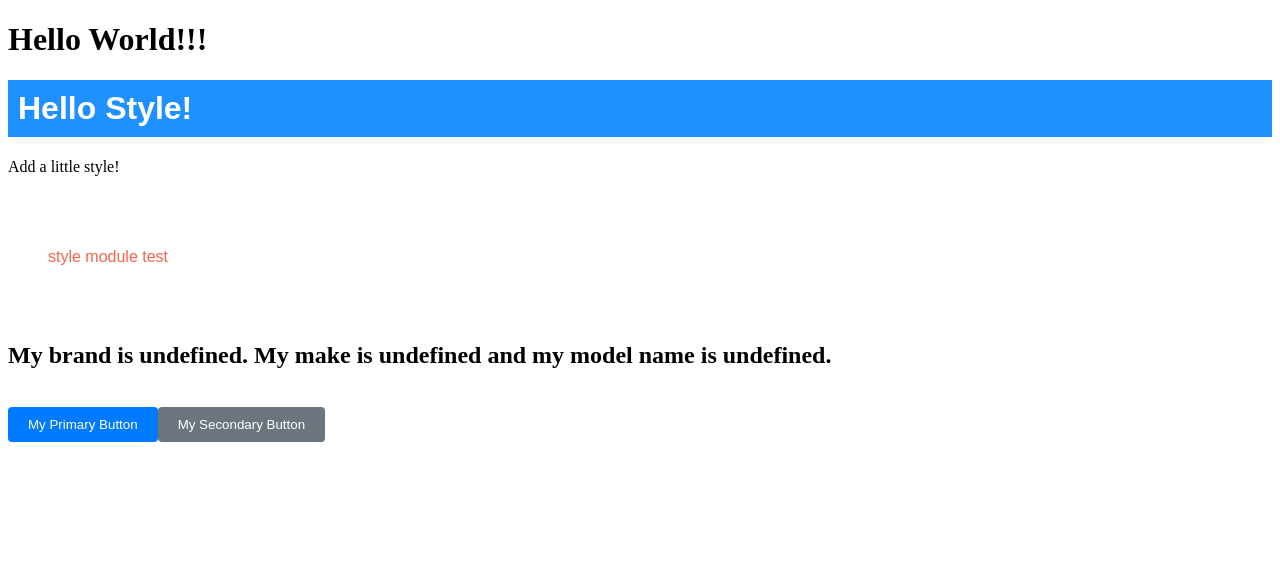
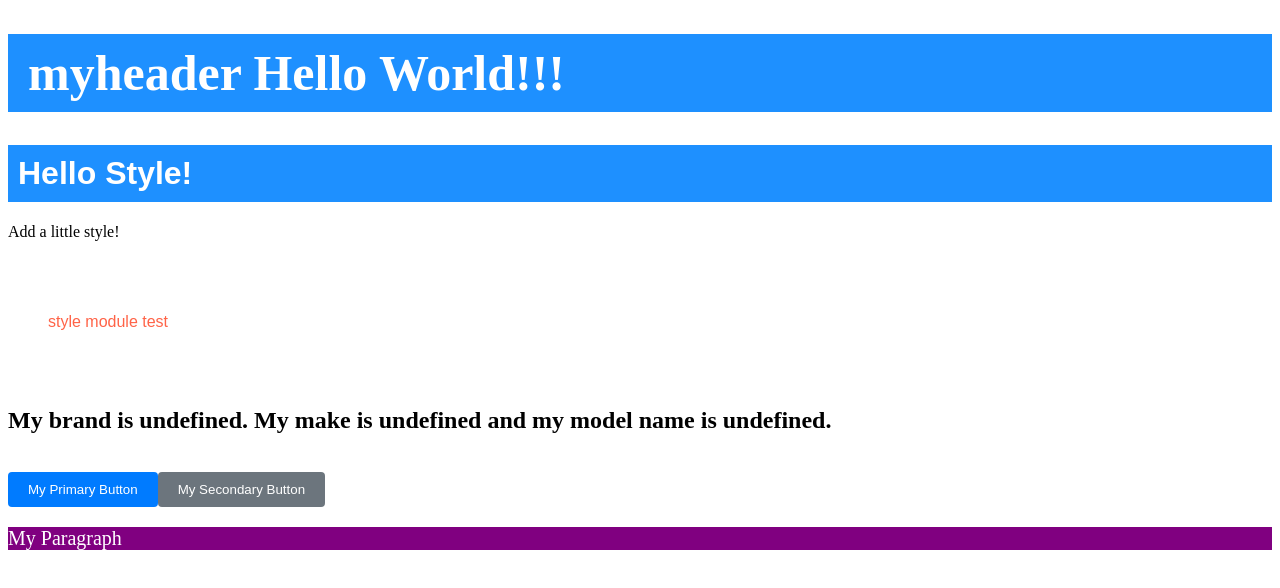
Before and after one commit to acsnook94/react-test-app, a React (Vite) app: page / in a window 1280 px wide. Shown: the top 588 px of the page. Built offline with nearby package versions, Linux system fonts and the light colour scheme.

Commit message:
Added file: BlueHeader.module.css

```diff
--- a/src/App.jsx
+++ b/src/App.jsx
@@ -124,7 +124,9 @@
 import '@vitejs/plugin-react/preamble';
 import { lazy, Suspense } from 'react';
 import Car from './Car';
-import styles from './Button.module.css';
+import btnStyles from './Button.module.css';
+import hStyles from './BlueHeader.module.css';
+import myStyles from './my-style.module.css';
 // import Header from './Header';
 // import Sidebar from './Sidebar';
 // import Content from './Content';
@@ -137,7 +139,7 @@ const Content = lazy(()=>import('./Content'));
 function App(){
   return(
     <div className="App">
-      <h1>Hello World!!!</h1>
+      <h1 className='myheader'>myheader Hello World!!!</h1>
 
       <Suspense fallback={<div>Loading.....</div>}>
         <Header/>
@@ -150,12 +152,18 @@ function App(){
       <Car/>
       <br/>
 
-      <button className={`${styles.mybutton} ${styles.primary}`}>
+      {/* <button className={`${btnStyles.mybutton} ${btnStyles.primary}`}> */}
+      <button className={`${btnStyles.primary}`}>
         My Primary Button
       </button>
-      <button className={`${styles.mybutton} ${styles.secondary}`}>
+      {/* <button className={`${btnStyles.mybutton} ${btnStyles.secondary}`}> */}
+      <button className={`${btnStyles.secondary}`}>
         My Secondary Button
       </button>
+
+      <p className={myStyles.myparagraph}>
+        My Paragraph
+      </p>
     </div>
   );
 }
--- /dev/null
+++ b/src/BlueHeader.module.css
@@ -0,0 +1,7 @@
+
+:global(.myheader){
+    padding: 10px 20px;
+    font-size: 50px;
+    color: white;
+    background-color: dodgerblue;
+}
--- a/src/Button.module.css
+++ b/src/Button.module.css
@@ -9,9 +9,11 @@
 .primary{
     background-color: #007bff;
     color: white;
+    composes: mybutton;
 }
 
 .secondary{
     background-color: #6c757d;
     color: white;
+    composes: mybutton;
 }
--- a/src/my-style.module.css
+++ b/src/my-style.module.css
@@ -1,3 +1,16 @@
+
+:global(.myheader){
+    padding: 10px 20px;
+    font-size: 50px;
+    color: white;
+    background-color: dodgerblue;
+}
+
+.myparagraph{
+    font-size: 20px;
+    color: white;
+    background-color: purple;
+}
 
 .bigred{
     color: tomato;
```
